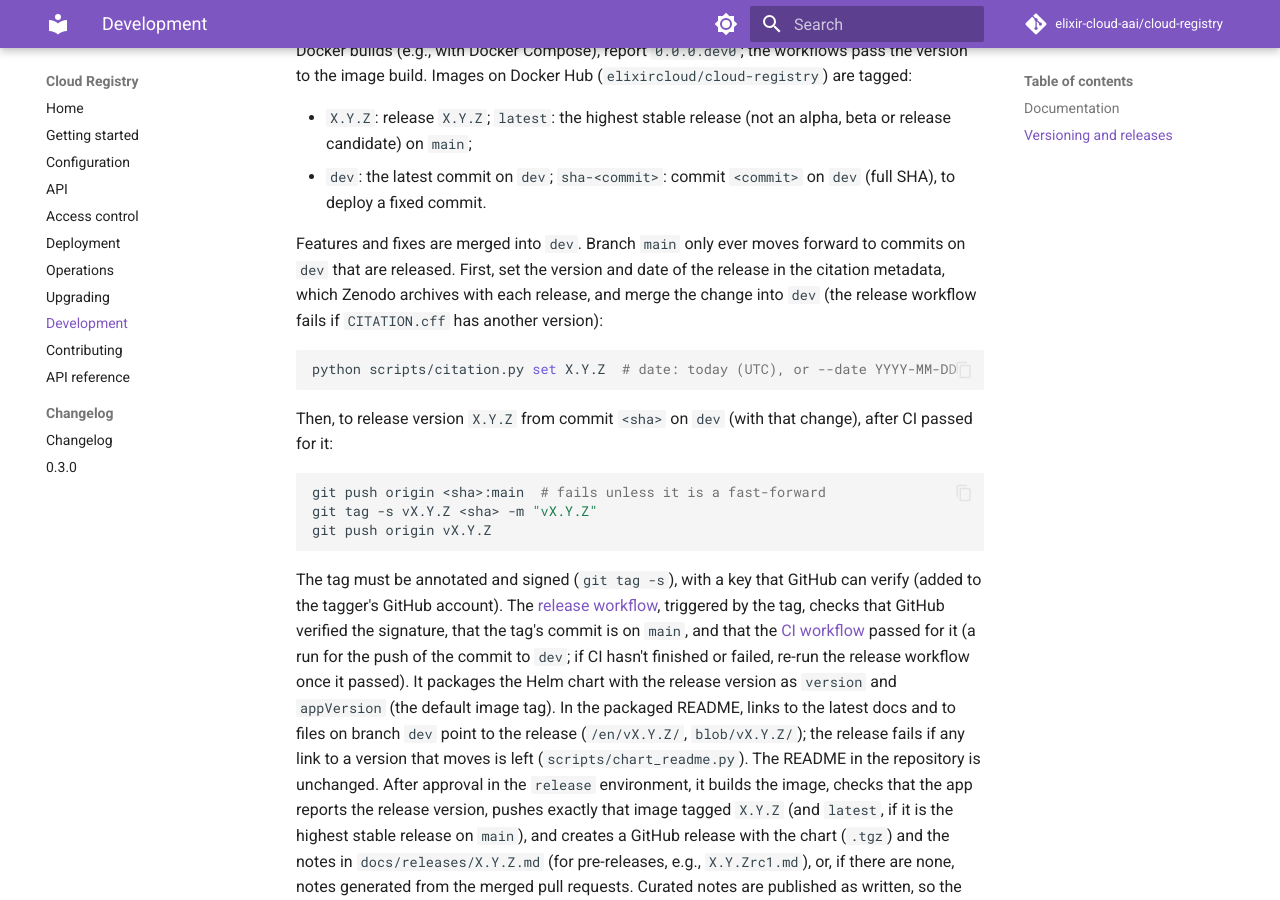
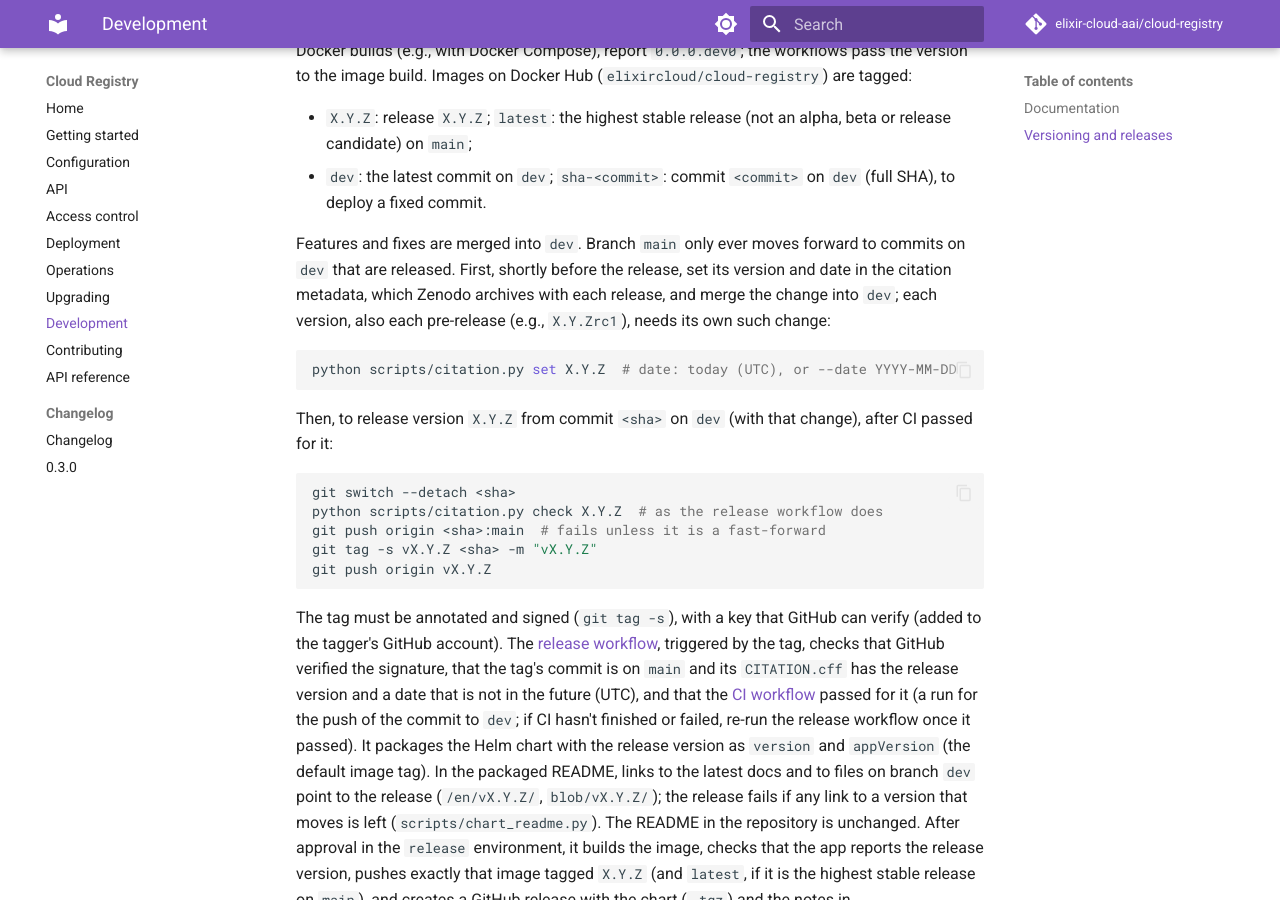
Before and after one commit to elixir-cloud-aai/cloud-registry, an MkDocs documentation site: the page built from docs/development.md, in a window 1280 px wide and 900 px high, scrolled down 1652 px. Built offline with MkDocs 1.6.1 and Material for MkDocs 9.7.7, drawn with Linux system fonts in a browser that asks for light colours; comment, search, counter and statistics services are not loaded.

Commit message:
fix: reject unsupported citation key formats
Address review findings: set and check fail on duplicate (also
quoted) or unparsable version/date-released lines instead of appending
a second key; dates must be YYYY-MM-DD; a comment needs whitespace
before #. Document the check before tagging and that each pre-release
needs its own citation change; point the CFF message to the docs.

Co-Authored-By: Claude Opus 5.5 <noreply@anthropic.com>

````diff
--- a/docs/contributing.md
+++ b/docs/contributing.md
@@ -110,14 +110,18 @@ Cloud Registry is cited with the metadata in
 [`CITATION.cff`](https://github.com/elixir-cloud-aai/cloud-registry/blob/dev/CITATION.cff)
 ([Citation File Format](https://citation-file-format.github.io/)), which
 GitHub ("Cite this repository") and Zenodo use. Its authors are the people
-who committed at least 100 lines to `main` (to `dev` before the first
-release; without bots, vendored or generated files and reformatting
-commits), ordered by lines, then by commits; its `message` explains the
-order. To add or correct your entry (e.g., your name, [ORCID
-iD](https://orcid.org/) or affiliation), open a pull request that changes
-only your entry; don't add e-mail addresses. CI validates the file
-(`cffconvert --validate`), and its `version` and `date-released` are set for
-each release (see [Versioning and
+who committed at least 100 lines (lines added) to `main`, the release
+branch (to `dev` before the first release), not counting bots, vendored or
+generated files and the reformatting commits in `.git-blame-ignore-revs`.
+They are ordered by lines, then by commits; equal contributors are listed
+alphabetically by family name and marked with an asterisk (*). Affiliations
+come from public ORCID records only. To add or correct your entry (e.g.,
+your name, [ORCID iD](https://orcid.org/) or affiliation), open a pull
+request that changes only your entry; don't add e-mail addresses. CI
+validates the file (`cffconvert --validate`). Before each release, `python
+scripts/citation.py set X.Y.Z` sets its `version` and `date-released`, and
+the release workflow fails if they don't match the release (`python
+scripts/citation.py check X.Y.Z`; see [Versioning and
 releases](development.md#versioning-and-releases)).
 
 ## Python guidelines
--- a/docs/development.md
+++ b/docs/development.md
@@ -101,10 +101,10 @@ version to the image build. Images on Docker Hub
   `dev` (full SHA), to deploy a fixed commit.
 
 Features and fixes are merged into `dev`. Branch `main` only ever moves
-forward to commits on `dev` that are released. First, set the version and
-date of the release in the citation metadata, which Zenodo archives with each
-release, and merge the change into `dev` (the release workflow fails if
-`CITATION.cff` has another version):
+forward to commits on `dev` that are released. First, shortly before the
+release, set its version and date in the citation metadata, which Zenodo
+archives with each release, and merge the change into `dev`; each version,
+also each pre-release (e.g., `X.Y.Zrc1`), needs its own such change:
 
 ```bash
 python scripts/citation.py set X.Y.Z  # date: today (UTC), or --date YYYY-MM-DD
@@ -114,6 +114,8 @@ Then, to release version `X.Y.Z` from commit `<sha>` on `dev` (with that
 change), after CI passed for it:
 
 ```bash
+git switch --detach <sha>
+python scripts/citation.py check X.Y.Z  # as the release workflow does
 git push origin <sha>:main  # fails unless it is a fast-forward
 git tag -s vX.Y.Z <sha> -m "vX.Y.Z"
 git push origin vX.Y.Z
@@ -123,7 +125,8 @@ The tag must be annotated and signed (`git tag -s`), with a key that GitHub can
 verify (added to the tagger's GitHub account). The [release
 workflow](https://github.com/elixir-cloud-aai/cloud-registry/blob/dev/.github/workflows/release.yaml),
 triggered by the tag, checks that GitHub verified the signature, that the
-tag's commit is on `main`, and that the [CI
+tag's commit is on `main` and its `CITATION.cff` has the release version and
+a date that is not in the future (UTC), and that the [CI
 workflow](https://github.com/elixir-cloud-aai/cloud-registry/blob/dev/.github/workflows/checks.yaml)
 passed for it (a run for the push of the commit to `dev`; if CI hasn't
 finished or failed, re-run the release workflow once it passed). It packages
````
Also changed, not shown: 5 other files.
